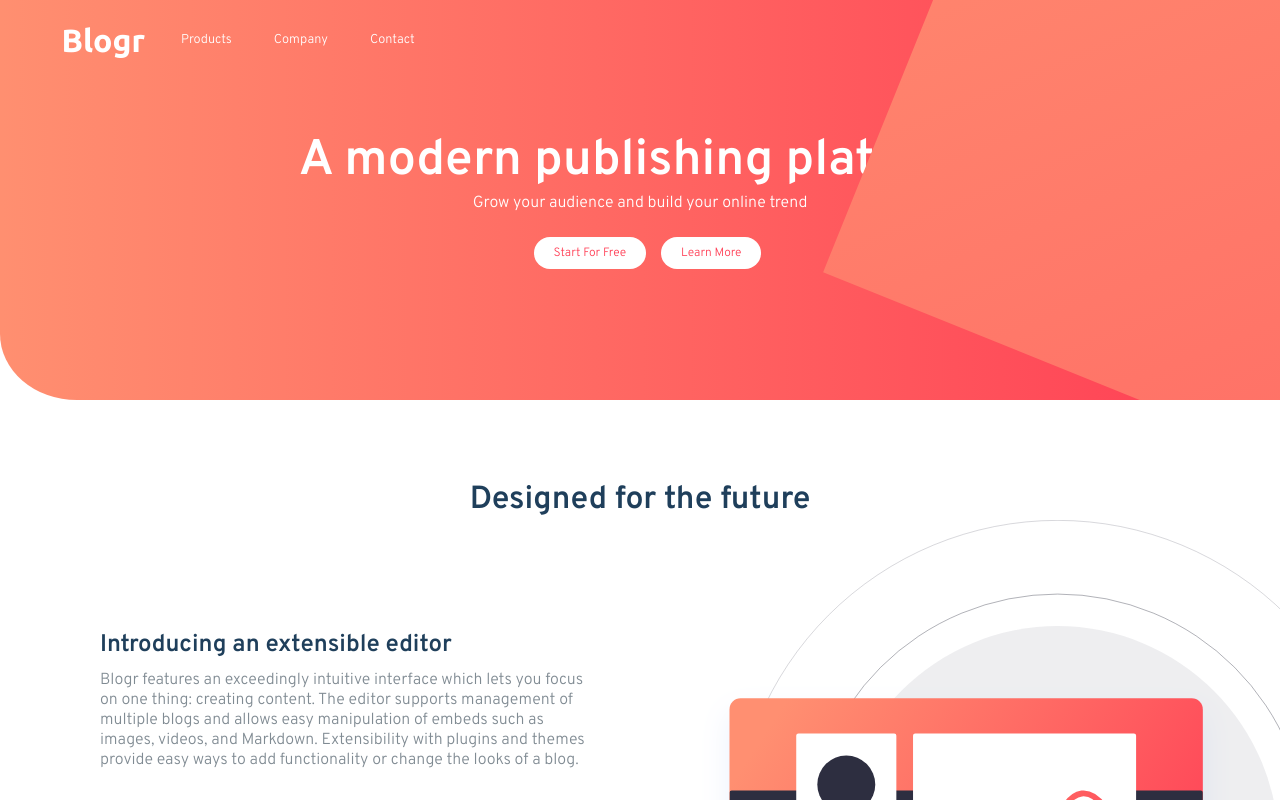
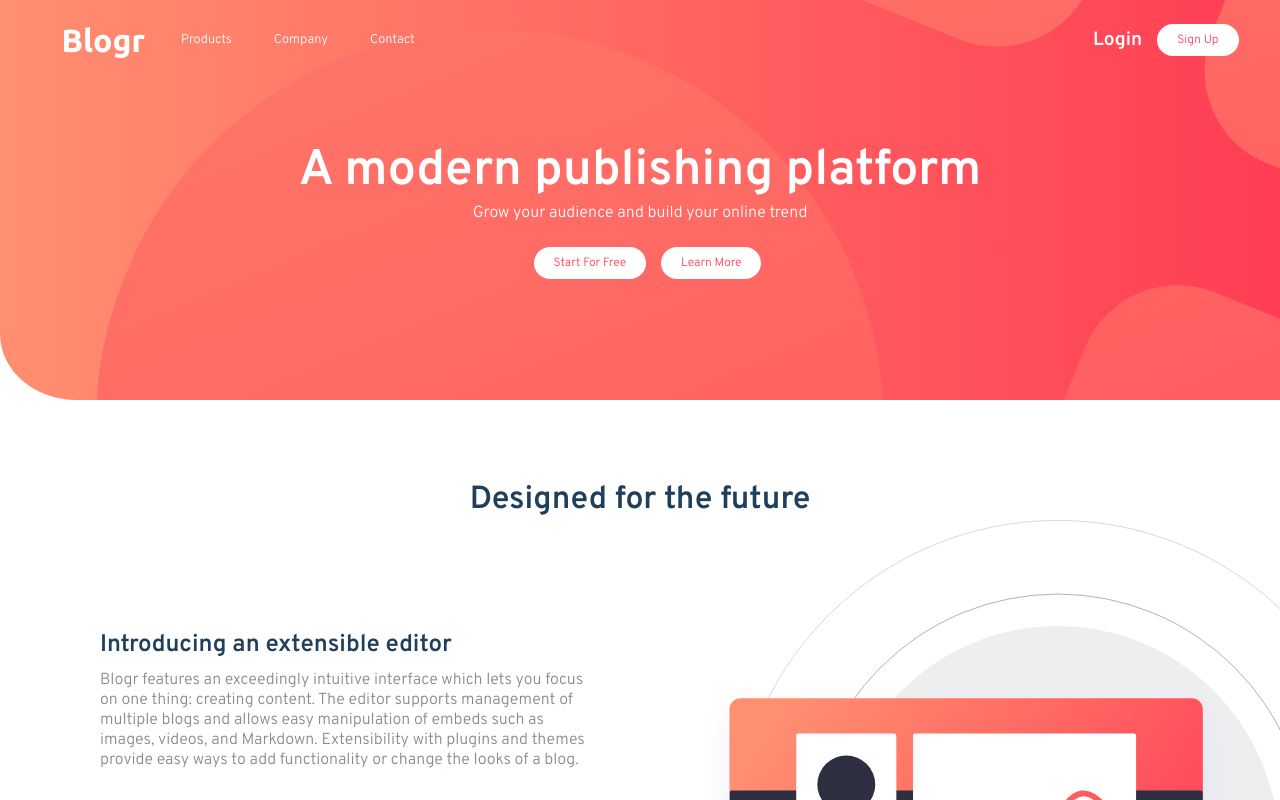
Before and after one commit to joeycrushed/blogr-landing-page, a React (Create React App) app in the folder blogr-landing-page/: page / in a window 1280 px wide. Shown: the top 800 px of the page. Built offline with nearby package versions, Linux system fonts and the light colour scheme; the HTML template or start-up script is replaced by a standard one.

Commit message:
add background image to hero

```diff
--- a/blogr-landing-page/src/components/Hero.css
+++ b/blogr-landing-page/src/components/Hero.css
@@ -8,20 +8,26 @@
 
 .nav {
     z-index: 1;
+    position: relative;
+    background-color: hsl(353, 100%, 62%) 0%);
 }
 
 .hero {
-    display:flex;
-    justify-content: column;
+    color: white;
+    margin-top: 60px;
+    position: relative;
+    display: flex;
+    flex-direction: column;
+    justify-content: center;
     align-items: center;
-    flex-direction: column;
-    color: white;
-    margin-top: 50px;
+    align-content: center;
+    background-color: hsl(353, 100%, 62%) 0%);
 
 }
 
 .img {
-    margin-top: -1200px;
+    margin-top: -1700px;
+    margin-left: -500px;
 }
 
 .hero h1 {
```
